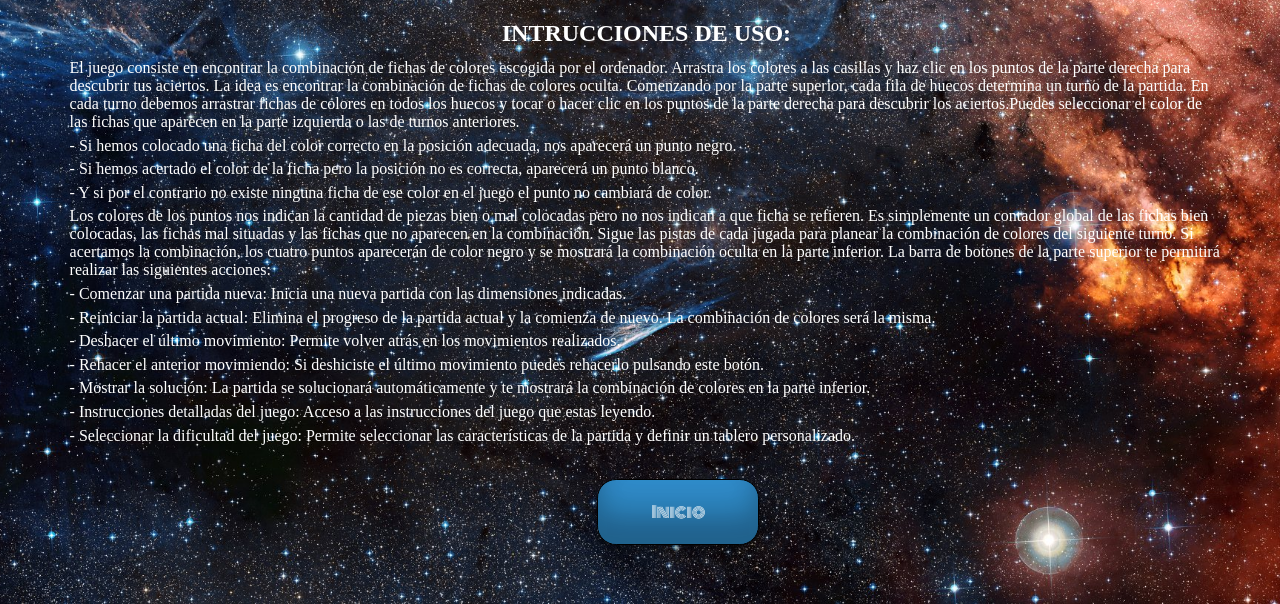
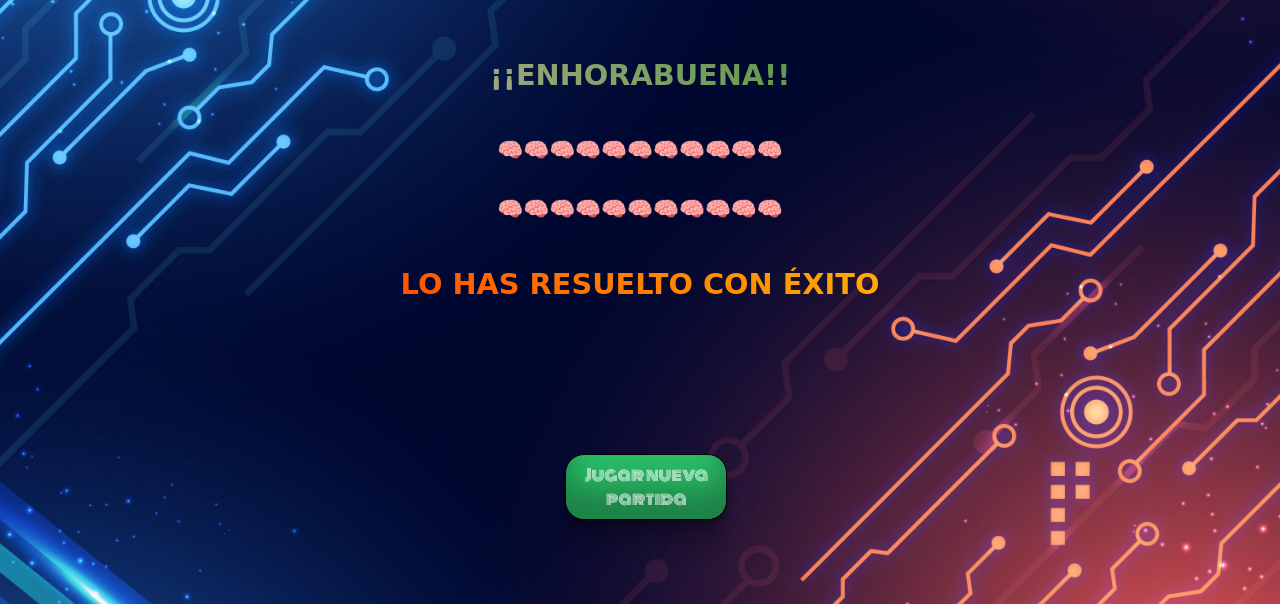
Before and after one commit to AndresLabat/Proyecto3Mastermind, a plain HTML site: page pages/winner.html in a window 1280 px wide. Shown: the part 196-800 px from the top of the page. Drawn offline with Linux system fonts and the light colour scheme; a web font is replaced by a local one.

Commit message:
feat: added winner.html with the name of the input in colors

```diff
--- a/css/styles.css
+++ b/css/styles.css
@@ -670,7 +670,61 @@ body {
 
 /* WINNER */
 
+.div-felicitacion{
+    width: 100vw;
+    height: 50vh;
+    /* background-color: #c0bebe; */
+    text-align: center;
+    margin-top: 1em;
+    margin-bottom: 2.2em;
+    /* color: white; */
+}
 
+.texto-felicitacion-verde{
+    font-size: 1.8em;
+    background: linear-gradient(45deg, pink, green);
+    -webkit-background-clip: text;
+    background-clip: text;
+    color: transparent;
+    font-weight: bold;
+    font-family: 'Fredericka the Great', cursive;
+    padding-top: 1.6em;
+    padding-bottom: 1.6em;
+    /* text-shadow: 2px 2px 4px rgba(0, 0, 0, 0.7); */
+}
+.texto-felicitacion-naranja{
+    font-size: 1.8em;
+    background: linear-gradient(45deg, red, yellow);
+    -webkit-background-clip: text;
+    background-clip: text;
+    color: transparent;
+    font-weight: bold;
+    font-family: 'Fredericka the Great', cursive;
+    padding-top: 1.6em;
+    padding-bottom: 1.6em;
+    /* text-shadow: 2px 2px 4px rgba(0, 0, 0, 0.7); */
+}
+
+#nickname{
+    font-size: 1.8em;
+    color: white;
+    -webkit-background-clip: text;
+    background-clip: text;
+    /* color: transparent; */
+    font-weight: bold;
+    font-family: 'Fredericka the Great', cursive;
+    padding-top: 0.6em;
+    padding-bottom: 0.6em;
+    text-shadow: 2px 2px 4px rgba(0, 0, 0, 0.7);
+}
+
+.cerebros{
+    font-size: 1.3em;
+}
+
+.margen{
+    margin-left: 4em;
+}
 
 
 /* LOSSER */
--- a/pages/winner.html
+++ b/pages/winner.html
@@ -1,3 +1,4 @@
+
 <!DOCTYPE html>
 <html lang="en">
 
@@ -19,7 +20,7 @@
 
 <body>
     <div class="fondo-pantalla">
-        <img src="../img/fondo-estrellas.jpg" alt="fondo">
+        <img src="../img/fondo-futurista.jpg" alt="fondo">
     </div>
     <div class="sobre-fondo">
         <div class="titulo-mastermind">
@@ -39,78 +40,29 @@
                 </div>
             </div>
         </div>
-        <div class="div-explicacion">
-            <div class="texto-explicacion grande">
-                INTRUCCIONES DE USO:
+        <div class="div-felicitacion">
+            <div class="texto-felicitacion-verde">
+                ¡¡ENHORABUENA!!
             </div>
-            <div class="texto-explicacion">
-                El juego consiste en encontrar la combinación de fichas de colores escogida por el ordenador.
-                Arrastra los colores a las casillas y haz clic en los puntos de la parte derecha para descubrir tus
-                aciertos.
-                La idea es encontrar la combinación de fichas de colores oculta. Comenzando por la parte superior, cada
-                fila de huecos
-                determina un turno de la partida. En cada turno debemos arrastrar fichas de colores en todos los huecos
-                y tocar o hacer
-                clic en los puntos de la parte derecha para descubrir los aciertos.Puedes seleccionar el color de las
-                fichas que
-                aparecen en la parte izquierda o las de turnos anteriores.
+            <div>
+                <div class="cerebros">🧠🧠🧠🧠🧠🧠🧠🧠🧠🧠🧠</div>
+                <div class="texto-felicitacion" id="nickname"></div>
+                <div class="cerebros">🧠🧠🧠🧠🧠🧠🧠🧠🧠🧠🧠</div>
             </div>
-            <div class="texto-explicacion">
-                - Si hemos colocado una ficha del color correcto en la posición adecuada, nos aparecerá un punto negro.
-            </div>
-            <div class="texto-explicacion">
-                - Si hemos acertado el color de la ficha pero la posición no es correcta, aparecerá un punto blanco.
-            </div>
-            <div class="texto-explicacion">
-                - Y si por el contrario no existe ninguna ficha de ese color en el juego el punto no cambiará de color.
-            </div>
-            <div class="texto-explicacion">
-                Los colores de los puntos nos indican la cantidad de piezas bien o mal colocadas pero no nos indican a
-                que ficha se refieren.
-                Es simplemente un contador global de las fichas bien colocadas, las fichas mal situadas y las fichas que
-                no aparecen en la combinación.
-                Sigue las pistas de cada jugada para planear la combinación de colores del siguiente turno.
-                Si acertamos la combinación, los cuatro puntos aparecerán de color negro y se mostrará la combinación
-                oculta
-                en la parte inferior.
-                La barra de botones de la parte superior te permitirá realizar las siguientes acciones:
-            </div>
-            <div class="texto-explicacion">
-                - Comenzar una partida nueva: Inicia una nueva partida con las dimensiones indicadas.
-            </div>
-            <div class="texto-explicacion">
-                - Reiniciar la partida actual: Elimina el progreso de la partida actual y la comienza de nuevo. La
-                combinación de colores será la misma.
-            </div>
-            <div class="texto-explicacion">
-                - Deshacer el último movimiento: Permite volver atrás en los movimientos realizados.
-            </div>
-            <div class="texto-explicacion">
-                - Rehacer el anterior movimiendo: Si deshiciste el último movimiento puedes rehacerlo pulsando este
-                botón.
-            </div>
-            <div class="texto-explicacion">
-                - Mostrar la solución: La partida se solucionará automáticamente y te mostrará la combinación de colores
-                en
-                la parte inferior.
-            </div>
-            <div class="texto-explicacion">
-                - Instrucciones detalladas del juego: Acceso a las instrucciones del juego que estas leyendo.
-            </div>
-            <div class="texto-explicacion">
-                - Seleccionar la dificultad del juego: Permite seleccionar las características de la partida y definir
-                un
-                tablero personalizado.
-            </div>
-            <div class="div-boton-volver">
-                <a href="menu.html">
-                    <div class="boton-instrucciones">
-                        Inicio
-                    </div>
-                </a>
+            <div class="texto-felicitacion-naranja">
+                LO HAS RESUELTO CON ÉXITO
             </div>
         </div>
+        <div class="div-boton-volver">
+            <a href="menu.html">
+                <div class="boton-play margen">
+                    Jugar nueva partida
+                </div>
+            </a>
+        </div>
     </div>
+
+    <script src=""></script>
 </body>
 
 </html>
```
Also changed, not shown: img/fondo-futurista.jpg (added).
